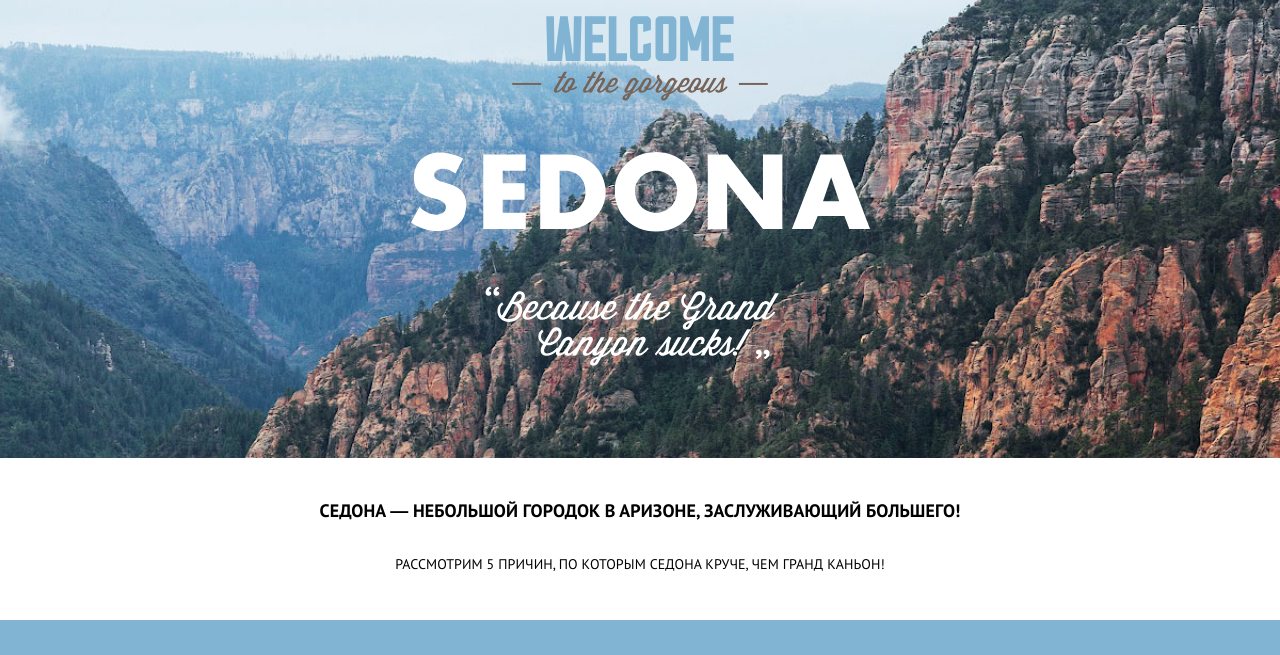
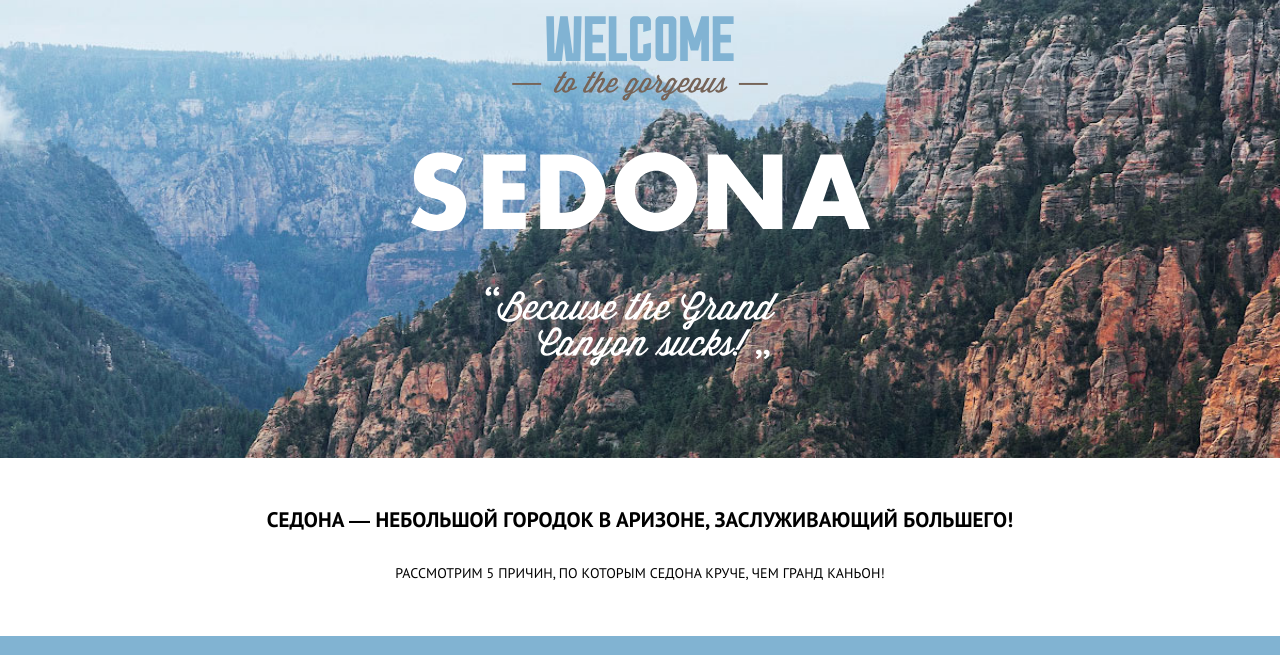
Before and after one commit to Alessio18911/216812-sedona-17, a website: page source/index.html in a window 1280 px wide. Shown: the part 118-773 px from the top of the page. Drawn offline with nearby package versions, Linux system fonts and the light colour scheme; files that its build step writes are made by us from their sources.

Commit message:
Хэдер в блоке about 768

```diff
--- a/source/sass/about.scss
+++ b/source/sass/about.scss
@@ -2,17 +2,30 @@
   line-height: 1.5;
   text-align: center;
   text-transform: uppercase;
+
+  @include mq(768) {
+    line-height: 1.3;
+  }
 }
 
 .about__header {
   width: 85%;
   padding: 39px 0 43px;
   margin: 0 auto;
+
+  @include mq(768) {
+    width: 70%;
+    padding: 48px 0 50px;
+  }
 }
 
 .about__title {
   margin: 0 0 28px;
   font-size: 18px;
+
+  @include mq(768) {
+    font-size: 21px;
+  }
 }
 
 .about__intro {
@@ -56,6 +69,10 @@
 .about__item-title {
   margin: 0 0 10px;
   font-size: 18px;
+
+  @include mq(768) {
+    font-size: 21px;
+  }
 }
 
 .about__item-number {
```
